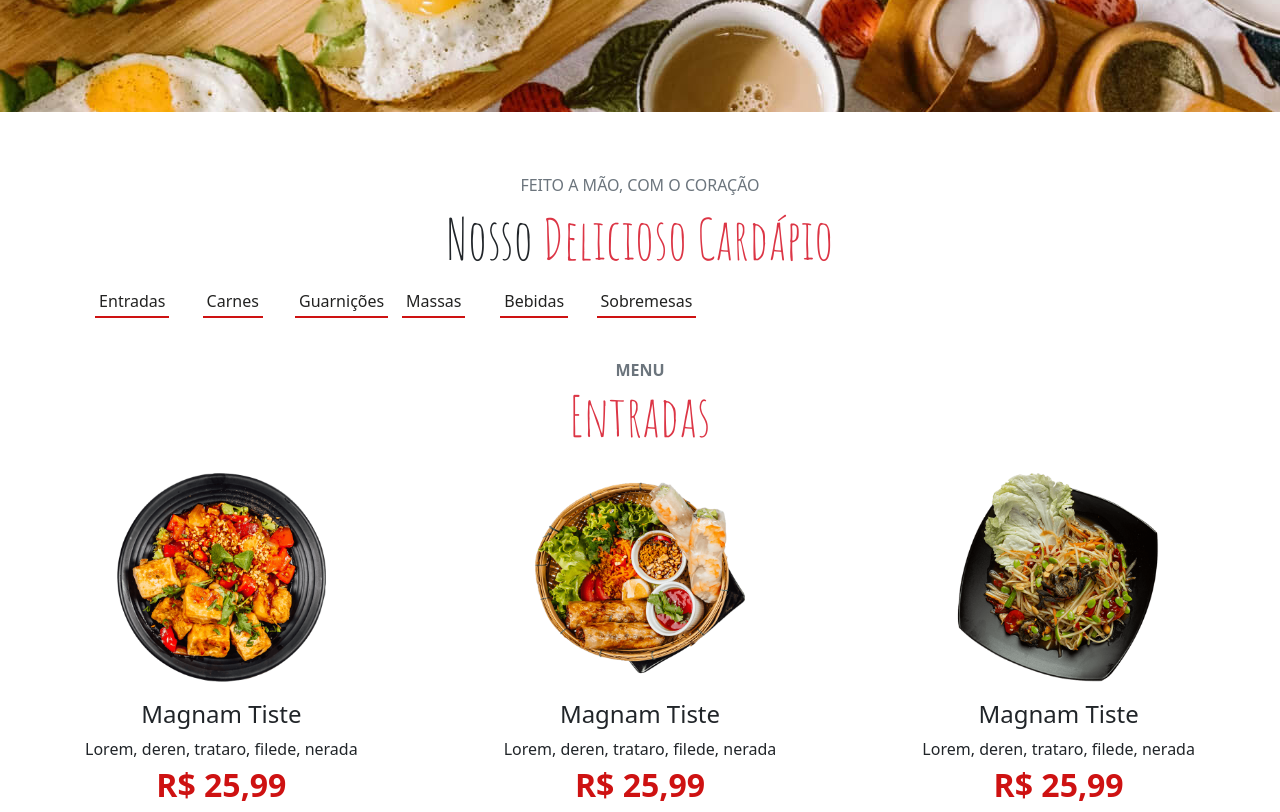
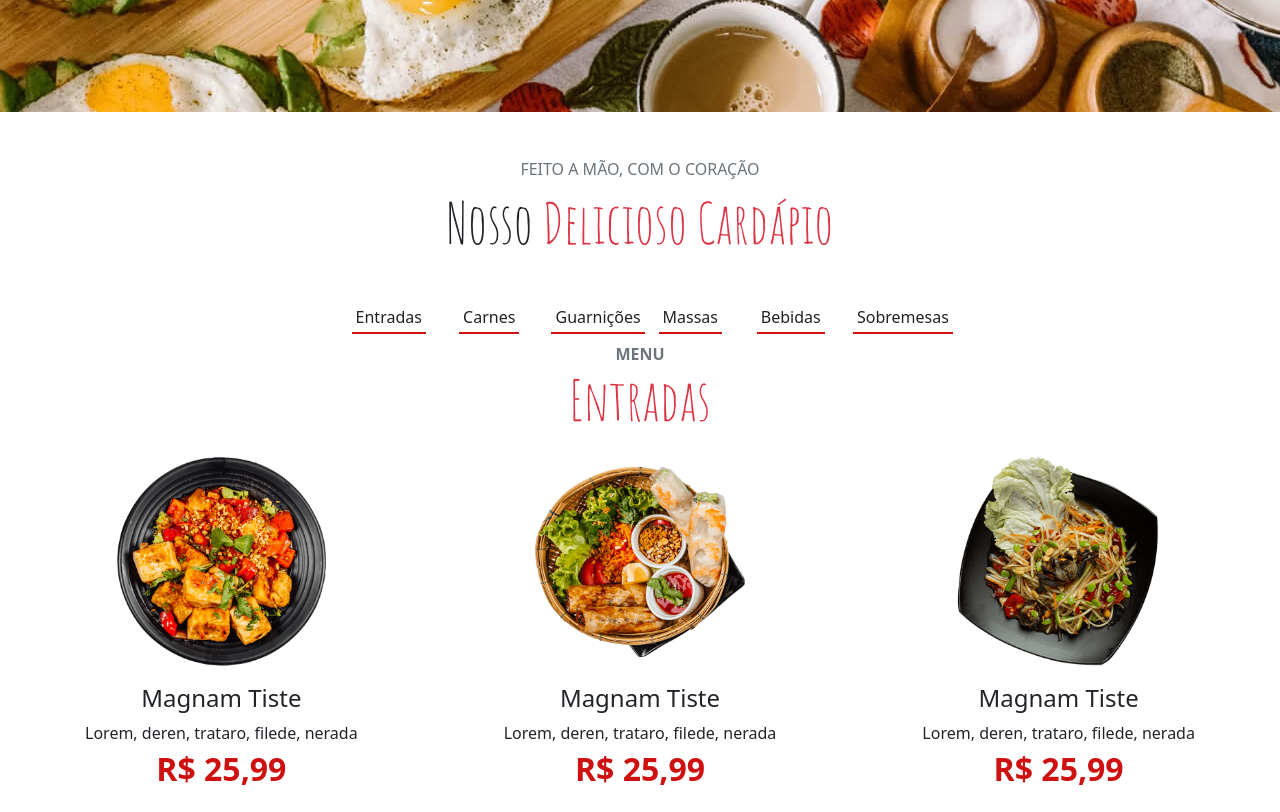
Before and after one commit to WandersonHonorato/honorato-grill, a plain HTML site: page index.html in a window 1280 px wide. Shown: the part 2440-3252 px from the top of the page. Drawn offline with nearby package versions, Linux system fonts and the light colour scheme.

Commit message:
fix: justify-content-center para alinhar divs do menu no center

```diff
--- a/index.html
+++ b/index.html
@@ -232,14 +232,14 @@
 
     <section style="height: 230px;" class="container align-content-center">
         <div class="row"></div>
-        <div class="col text-center pt-4 mt-3 ">
+        <div class="col text-center pt-4 my-3 ">
             <span class="text-secondary text-uppercase">FEITO A MÃO, COM O CORAÇÃO</span>
             <h1 class="text-center font-amatic display-4 mt-2">Nosso <span class="text-danger">Delicioso Cardápio</span></h1>
         </div>
 
         <!-- MENU DO CARDÁPIO -->
-        <nav class="navbar text-center d-flex ">
-                <div class="container-fluid text-center">
+        <nav class="navbar text-center">
+                <div class="container-fluid  justify-content-center text-center mt-4 gap-2">
                     <div class="row d-flex">
                         <div class="col-sm-12 col-md-6 col-lg-2">
                             <span><a href="" class="link-menu">Entradas</a></span>
@@ -264,7 +264,7 @@
     </section>
 
       <!-- CARDÁPIO -->
-    <section id="prato-card" class="container-fluid bg-white text-center justify-content-cente mt-3 mb-4">
+    <section id="prato-card" class="container-fluid bg-white text-center justify-content-cente mb-4">
       <div class="row">
         <div class="col">
             <span class="fw-semibold text-secondary text-uppercase">MENU</span>
```
